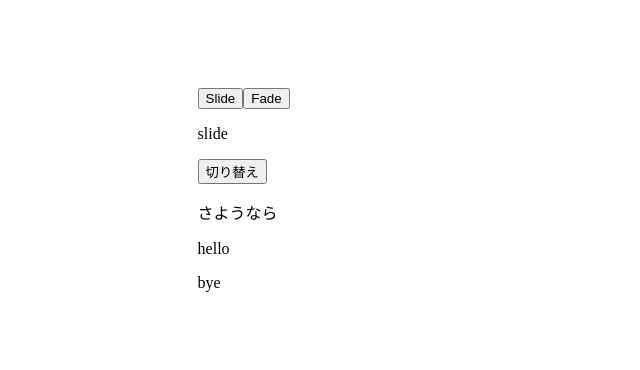
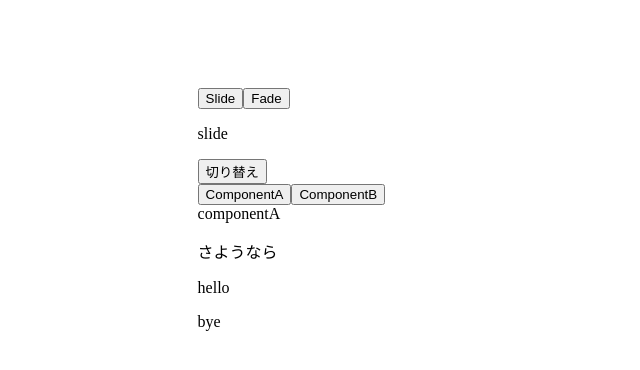
Before and after one commit to YukiIshizaki0525/udemy_vuejs2021, a Vue app: page / in a window 1280 px wide. Shown: the top 370 px of the page, without its empty margins (0-640 px from the left). Built offline with nearby package versions, Linux system fonts and the light colour scheme.

Commit message:
12-171完了

```diff
--- a/src/App.vue
+++ b/src/App.vue
@@ -5,6 +5,14 @@
     <p>{{ myAnimation }}</p>
 
     <button @click="show = !show">切り替え</button>
+    <br>
+    <button @click="myComponent = 'ComponentA'">ComponentA</button>
+    <button @click="myComponent = 'ComponentB'">ComponentB</button>
+
+    <transition name="fade" mode="out-in">
+      <component :is="myComponent"></component>
+    </transition>
+
     <transition name="fade" mode="out-in">
       <p v-if="show" key="bye">さようなら</p>
       <p v-else key="hello">こんにちは</p>
@@ -19,11 +27,19 @@
 </template>
 
 <script>
+import ComponentA from "./components/ComponentA.vue"
+import ComponentB from "./components/ComponentB.vue"
+
 export default {
+  components: {
+    ComponentA,
+    ComponentB
+  },
   data(){
     return {
       show: true,
-      myAnimation: 'slide'
+      myAnimation: 'slide',
+      myComponent: 'ComponentA'
     }
   }
 }
--- /dev/null
+++ b/src/components/ComponentA.vue
@@ -0,0 +1,3 @@
+<template>
+  <div>componentA</div>
+</template>
--- /dev/null
+++ b/src/components/ComponentB.vue
@@ -0,0 +1,3 @@
+<template>
+  <div>componentB</div>
+</template>
```
